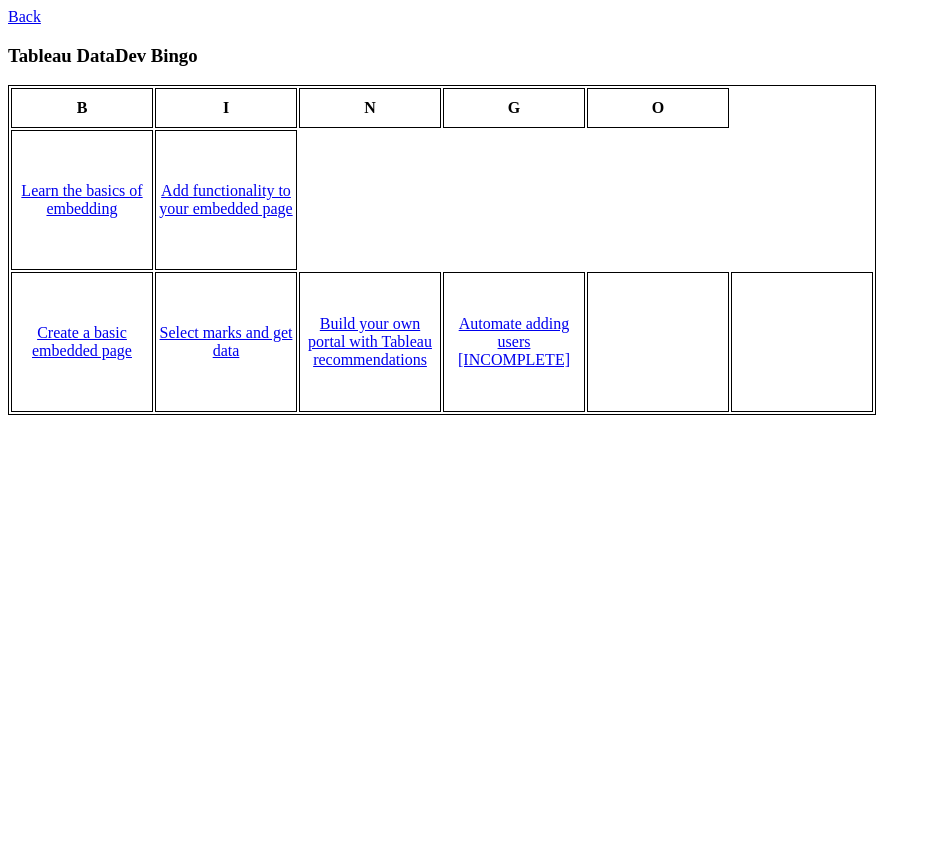
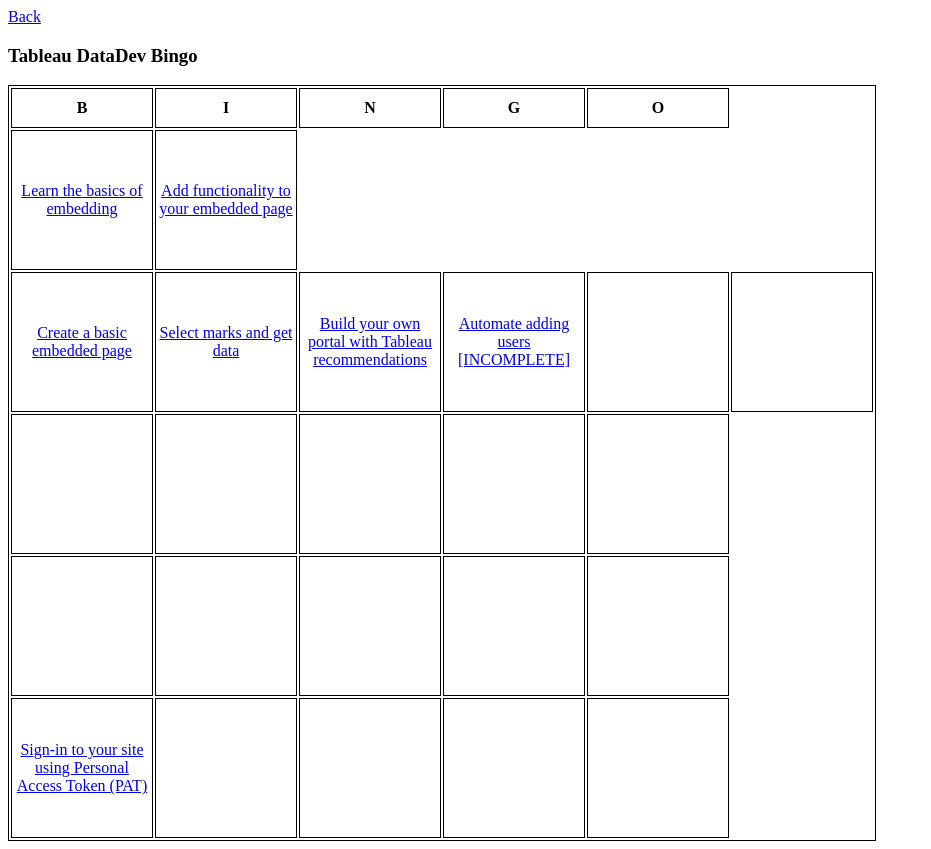
Before and after one commit to ChrisHastieIW/tableau-datadev, a website: page public/bingo/index.html in a window 1280 px wide. Shown: the whole page, without its empty margins (0-931 px from the left). Before the commit the page ends 800 px from the top, so only its background shows below. Drawn offline with Linux system fonts and the light colour scheme.

Commit message:
B - Sign-in to your site using Personal Access Token (PAT)

```diff
--- a/public/bingo/index.html
+++ b/public/bingo/index.html
@@ -32,6 +32,28 @@
         <td> </td>
         <td> </td>
       </tr>
+      <tr>
+        <td> </td>
+        <td> </td>
+        <td> </td>
+        <td> </td>
+        <td> </td>
+      </tr>
+      <tr>
+        <td> </td>
+        <td> </td>
+        <td> </td>
+        <td> </td>
+        <td> </td>
+      </tr>
+      <tr>
+        <td> <a href="./html/b-pat_sign_in.html">Sign-in to your site using Personal Access Token (PAT)</a></td>
+        <td> </td>
+        <td> </td>
+        <td> </td>
+        <td> </td>
+      </tr>
+
     </tbody>
   </table>
 
```
Also changed, not shown: public/bingo/html/b-pat_sign_in.html (added, +18 -0 lines), 1 other file.
